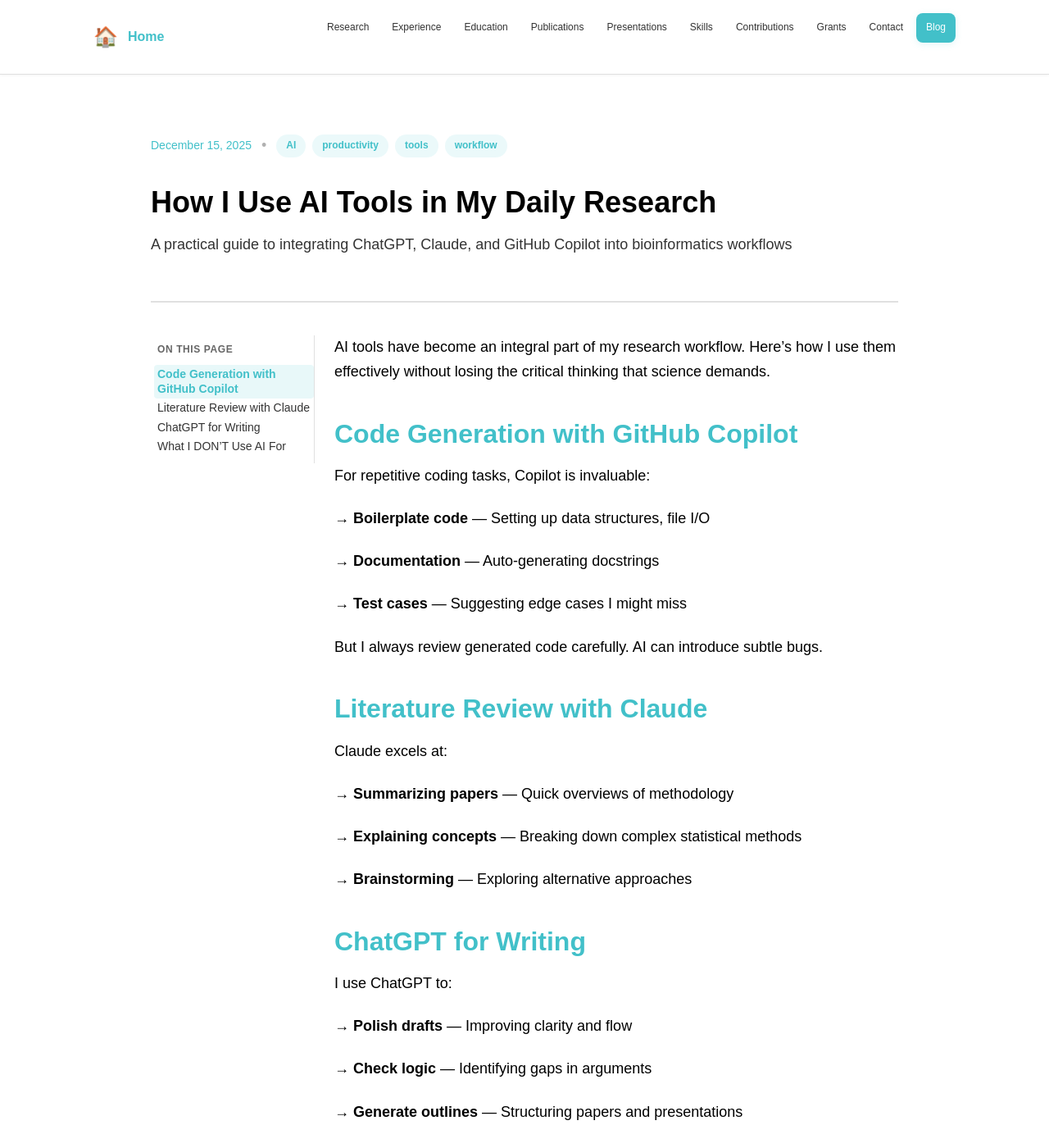
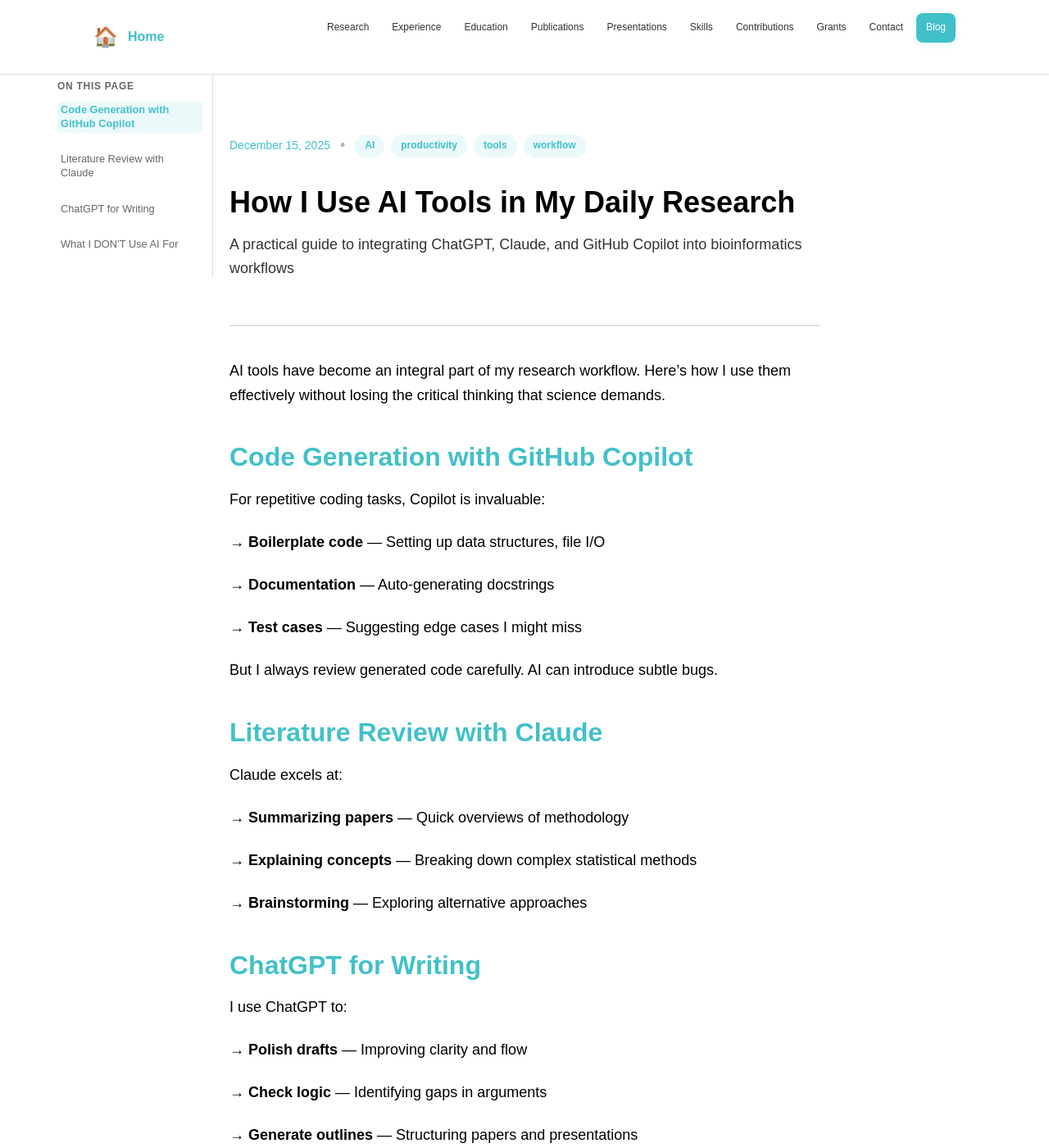
Before and after one commit to ramadatta/ramadatta.github.io, a Jekyll site: the page built from _posts/2025-12-15-ai-tools-research.md, in a window 1280 px wide and 1400 px high. Shown: the whole window at 82% size. Built offline with Jekyll 4.4.1, drawn with Linux system fonts in a browser that asks for light colours; some web fonts are replaced; comment, search, counter and statistics services are not loaded.

Commit message:
Added TOC for blogposts

```diff
--- a/_layouts/post.html
+++ b/_layouts/post.html
@@ -1,6 +1,12 @@
 ---
 layout: default
 ---
+
+<!-- Fixed TOC: sits in the left margin, takes zero space from the post -->
+<aside class="post-toc" id="post-toc" aria-label="On this page">
+  <div class="post-toc-title">On this page</div>
+  <nav class="post-toc-nav"></nav>
+</aside>
 
 <article class="blog-post" id="blog-post">
   <header class="post-header">
@@ -23,14 +29,8 @@ layout: default
     {% endif %}
   </header>
 
-  <div class="post-with-toc">
-    <aside class="post-toc" id="post-toc" aria-label="On this page">
-      <div class="post-toc-title">On this page</div>
-      <nav class="post-toc-nav"></nav>
-    </aside>
-    <div class="post-content">
-      {{ content }}
-    </div>
+  <div class="post-content">
+    {{ content }}
   </div>
 
   <footer class="post-footer">
@@ -101,43 +101,70 @@ layout: default
   }
   tocNav.appendChild(ul);
 
-  // Scroll-spy: highlight current section and keep active TOC link in view
+  // ── Position TOC fixed in the left margin (takes ZERO space from post) ─────
+  var TOC_GAP = 20; // px gap between TOC right edge and post left edge
+  var MIN_LEFT = 8; // don't let it go off-screen
+
+  function positionToc() {
+    var postRect = post.getBoundingClientRect();
+    var tocWidth = tocAside.offsetWidth || 190;
+    var left = postRect.left - tocWidth - TOC_GAP;
+    if (left < MIN_LEFT) {
+      // Not enough viewport space — hide TOC (narrow screen)
+      tocAside.classList.add('post-toc--hidden');
+    } else {
+      tocAside.classList.remove('post-toc--hidden');
+      tocAside.style.left = left + 'px';
+      tocAside.style.width = Math.min(tocWidth, postRect.left - TOC_GAP - MIN_LEFT) + 'px';
+    }
+  }
+
+  window.addEventListener('resize', positionToc, { passive: true });
+  positionToc();
+
+  // ── Scroll-spy: highlight current section, scroll only the TOC panel ───────
   var HEADER_OFFSET = 120;
-  var lastActiveId = null;
+  var lastActiveId  = null;
+
+  function scrollTocToLink(link) {
+    if (tocAside.scrollHeight <= tocAside.clientHeight) return;
+    var linkRect  = link.getBoundingClientRect();
+    var asideRect = tocAside.getBoundingClientRect();
+    var linkPos   = tocAside.scrollTop + (linkRect.top - asideRect.top);
+    var target    = linkPos - (tocAside.clientHeight - link.offsetHeight) / 2;
+    target = Math.max(0, Math.min(target, tocAside.scrollHeight - tocAside.clientHeight));
+    tocAside.scrollTop = target;
+  }
+
   function setActive(id) {
     Object.keys(idToLink).forEach(function(k) {
       idToLink[k].classList.toggle('is-active', k === id);
     });
     if (id && idToLink[id] && id !== lastActiveId) {
       lastActiveId = id;
-      idToLink[id].scrollIntoView({ block: 'nearest', behavior: 'smooth', inline: 'nearest' });
+      scrollTocToLink(idToLink[id]);
     }
   }
+
   function updateActive() {
     var current = null;
     for (var j = 0; j < headings.length; j++) {
       var head = headings[j];
       if (!head.id) continue;
-      var rect = head.getBoundingClientRect();
-      if (rect.top <= HEADER_OFFSET) {
-        current = head.id;
-      }
+      if (head.getBoundingClientRect().top <= HEADER_OFFSET) current = head.id;
     }
-    if (current === null && headings.length > 0 && headings[0].id) {
-      current = headings[0].id;
-    }
+    if (!current && headings[0] && headings[0].id) current = headings[0].id;
     if (current) setActive(current);
   }
+
   var ticking = false;
   window.addEventListener('scroll', function() {
     if (!ticking) {
-      requestAnimationFrame(function() {
-        updateActive();
-        ticking = false;
-      });
+      requestAnimationFrame(function() { updateActive(); ticking = false; });
       ticking = true;
     }
   }, { passive: true });
+
   updateActive();
 })();
 </script>
--- a/_sass/_components.scss
+++ b/_sass/_components.scss
@@ -951,55 +951,26 @@
 // BLOG POST
 // ==============================================================================
 
-// Post pages with TOC: widen container so TOC lives in left margin without shrinking content
-.container:has(.blog-post .post-with-toc) {
-  max-width: 960px;
-}
+// ==============================================================================
+// BLOG POST TOC — fixed in left gutter, zero impact on post width
+// ==============================================================================
 
-.blog-post {
-  max-width: $container-narrow;
-  margin: 0 auto;
-  animation: fadeInUp 0.6s ease-out;
+// TOC lives outside the article flow; JS positions it to the left of the post
+.post-toc {
+  position: fixed;
+  top: 88px;
+  width: 190px;              // JS may override on resize
+  max-height: calc(100vh - 110px);
+  overflow-y: auto;
+  padding: $spacing-2 $spacing-3 $spacing-2 0;
+  border-right: 1px solid $border-light;
+  z-index: 90;
+  background: $bg-dark;     // match page background so it never overlaps text
+  transition: opacity $transition-fast;
 
-  &:has(.post-with-toc) {
-    max-width: none;
-    display: block;
-  }
-}
-
-// TOC in left margin; content stays fixed width (no space taken from blog)
-.post-with-toc {
-  display: flex;
-  flex-direction: row;
-  gap: $spacing-6;
-  align-items: flex-start;
-  margin: 0;
-  justify-content: flex-start;
-
-  @media (max-width: 768px) {
-    flex-direction: column;
-    gap: $spacing-4;
-  }
-}
-
-.post-toc {
-  width: 200px;
-  flex-shrink: 0;
-  position: sticky;
-  top: 88px;
-  padding: $spacing-2 0 $spacing-2 $spacing-2;
-  border-right: 1px solid $border-light;
-  max-height: calc(100vh - 120px);
-  overflow-y: auto;
-
-  @media (max-width: 768px) {
-    width: 100%;
-    max-height: none;
-    position: static;
-    border-right: none;
-    border-bottom: 1px solid $border-light;
-    padding-bottom: $spacing-3;
-    margin-bottom: $spacing-2;
+  // JS adds this class when there is no space (narrow viewport)
+  &.post-toc--hidden {
+    display: none;
   }
 }
 
@@ -1007,7 +978,7 @@
   font-size: $font-size-xs;
   font-weight: 700;
   text-transform: uppercase;
-  letter-spacing: 0.05em;
+  letter-spacing: 0.06em;
   color: $text-dark-muted;
   margin-bottom: $spacing-2;
 }
@@ -1017,10 +988,6 @@
     list-style: none;
     margin: 0;
     padding: 0;
-
-    > li {
-      margin-bottom: 0;
-    }
   }
 
   .post-toc-sublist {
@@ -1028,57 +995,47 @@
     margin: 0;
     padding-left: $spacing-2;
     border-left: 1px solid $border-light;
-
-    li {
-      margin-bottom: 0;
-    }
   }
 
   .post-toc-link {
     display: block;
-    font-size: $font-size-sm;
-    color: $text-dark-secondary;
+    font-size: 0.8rem;
+    color: $text-dark-muted;
     text-decoration: none;
-    padding: 0.2em 0 0.2em $spacing-1;
-    line-height: 1.28;
+    padding: 0.18em $spacing-1;
+    line-height: 1.3;
     border-bottom: none;
+    border-radius: $radius-sm;
     transition: color $transition-fast, background $transition-fast;
-    border-radius: $radius-sm;
-    margin-left: -$spacing-1;
 
-    &:hover {
-      color: $color-primary;
-    }
+    &:hover { color: $color-primary; }
 
     &.is-active {
       color: $color-primary;
       font-weight: 600;
-      background: rgba($color-primary, 0.12);
+      background: rgba($color-primary, 0.1);
     }
 
     &.post-toc-link--h3 {
-      font-size: $font-size-xs;
+      font-size: 0.72rem;
+      padding: 0.1em $spacing-1 0.1em $spacing-2;
       color: $text-dark-muted;
-      padding: 0.12em 0 0.12em $spacing-1;
 
-      &:hover {
-        color: $color-primary;
-      }
-
+      &:hover { color: $color-primary; }
       &.is-active {
         color: $color-primary;
         font-weight: 600;
-        background: rgba($color-primary, 0.12);
+        background: rgba($color-primary, 0.1);
       }
     }
   }
 }
 
-.post-with-toc .post-content {
-  flex: 1;
-  min-width: 0;
+// Blog post itself — unchanged width, always centred
+.blog-post {
   max-width: $container-narrow;
-  flex-shrink: 0;
+  margin: 0 auto;
+  animation: fadeInUp 0.6s ease-out;
 }
 
 // Scroll margin so TOC links don't hide heading under sticky header
```
Also changed, not shown: other parts of _layouts/post.html (+15 -15 lines).
